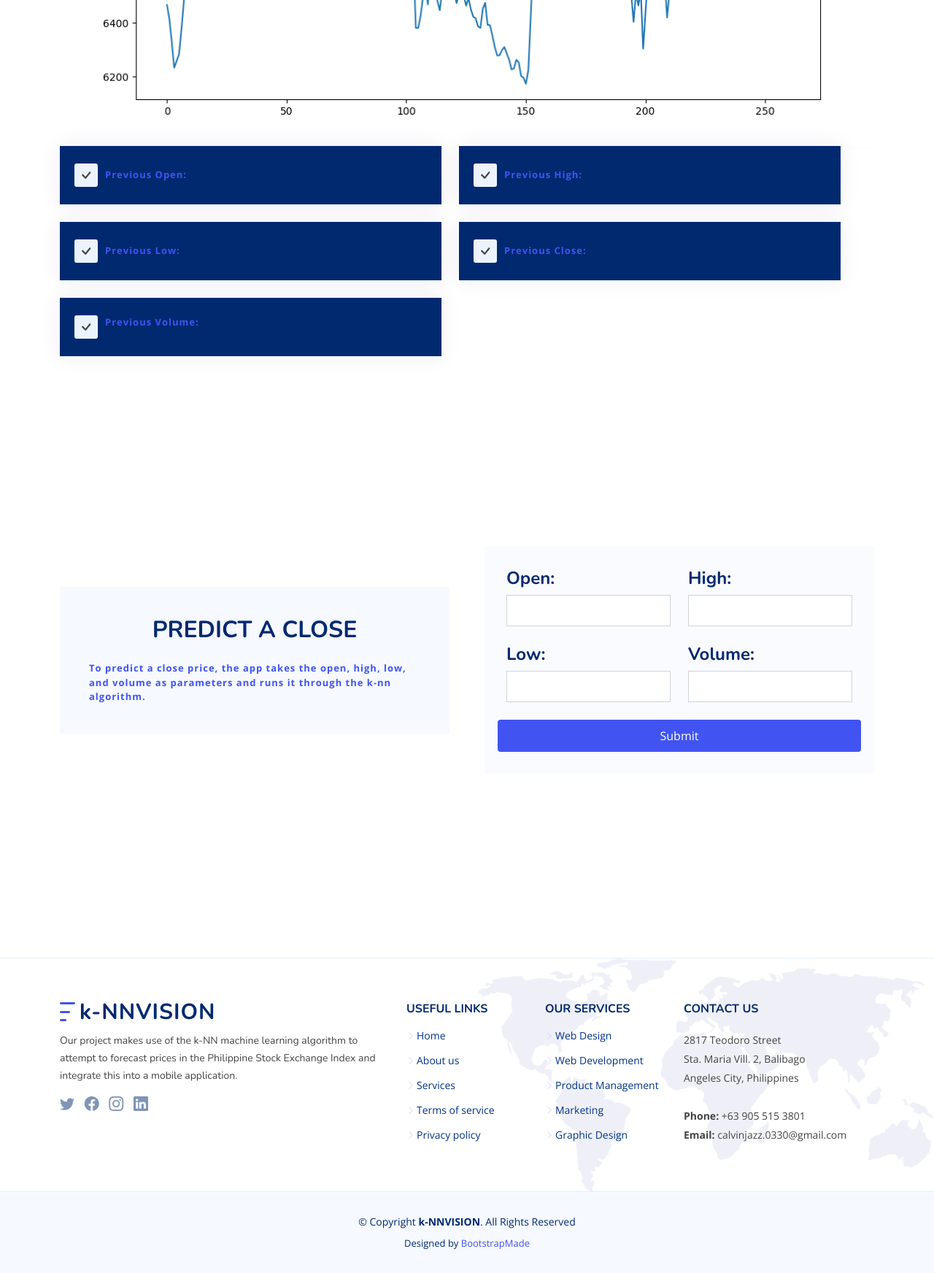
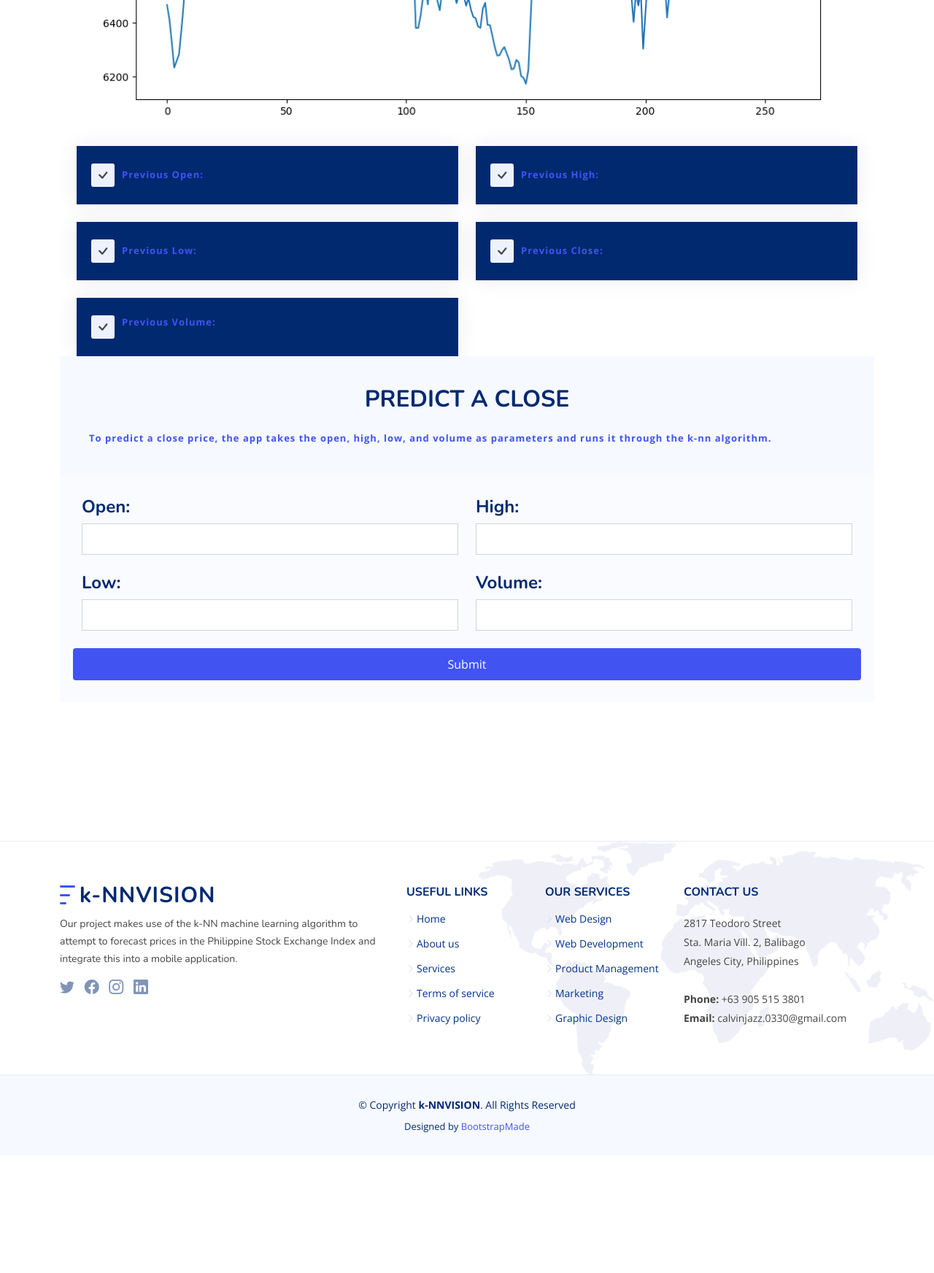
Before and after one commit to calvinjazz/thesis2-calvinjazz, a Django app: template templates/chart.html in a window 1280 px wide. Shown: the part 712-2456 px from the top of the page at 73% size. After the commit the page ends 2264 px from the top, so only its background shows below. Run offline with Django 3.2, Linux system fonts and the light colour scheme; the template is opened without the code that fills it, so the values that code supplies are empty; some libraries are stand-ins or nearby versions.

Commit message:
ui changes 11

```diff
--- a/templates/chart.html
+++ b/templates/chart.html
@@ -105,9 +105,10 @@
                 </div>
 
             </div>
+        </div>
 
-
-            <div class="col-lg-12 mt-5 mt-lg-0 d-flex">
+        <div class="container" data-aos="fade-up">
+            <div class="col-lg-12 d-flex flex-column justify-content-center">
               <div class="row align-self-center gy-4">
 
                 <div class="col-md-6" data-aos="zoom-out" data-aos-delay="200">
@@ -162,27 +163,12 @@
 
               </div>
             </div>
-
-        </div>
-
-    </section>
-
-    <section id="prediction" class="chart">
-      {% if predictedValue > 0 %}
-      <header class="section-header">
-        <h2>Estimated Close Value:</h2>
-        <p>{{predictedValue}}</p>
-      </header>
-      {% endif %}
-
-    </section>
-
-    <section id="chart" class="chart">
+            </div>
 
       <div class="container" data-aos="fade-up">
         <div class="row gx-5">
 
-          <div class="col-lg-6 d-flex flex-column justify-content-center" data-aos="fade-up" data-aos-delay="200">
+          <div class="col-lg-12 d-flex flex-column justify-content-center" data-aos="fade-up" data-aos-delay="200">
             <div class="content">
               <h3>Predict a Close</h3>
               <br>
@@ -192,7 +178,7 @@
 
 
 
-      <div class="col-lg-6">
+      <div class="col-lg-12">
         <form action="#prediction" method="POST" class="form-general">
           {% csrf_token %}
           <div class="row gy-4">
@@ -234,13 +220,17 @@
 
   </div>
 
-
   </section><!-- End Chart Section -->
 
-    <div class = "pt-5"></div>
-    <div class = "pt-5"></div>
-    <div class = "pt-5"></div>
-    <div class = "pt-5"></div>
+  <section id="prediction" class="chart">
+    {% if predictedValue > 0 %}
+    <header class="section-header">
+      <h3>Estimated Close Value:</h3>
+      <p>{{predictedValue}}</p>
+    </header>
+    {% endif %}
+
+  </section>
 
   </main><!-- End #main -->
 
```
